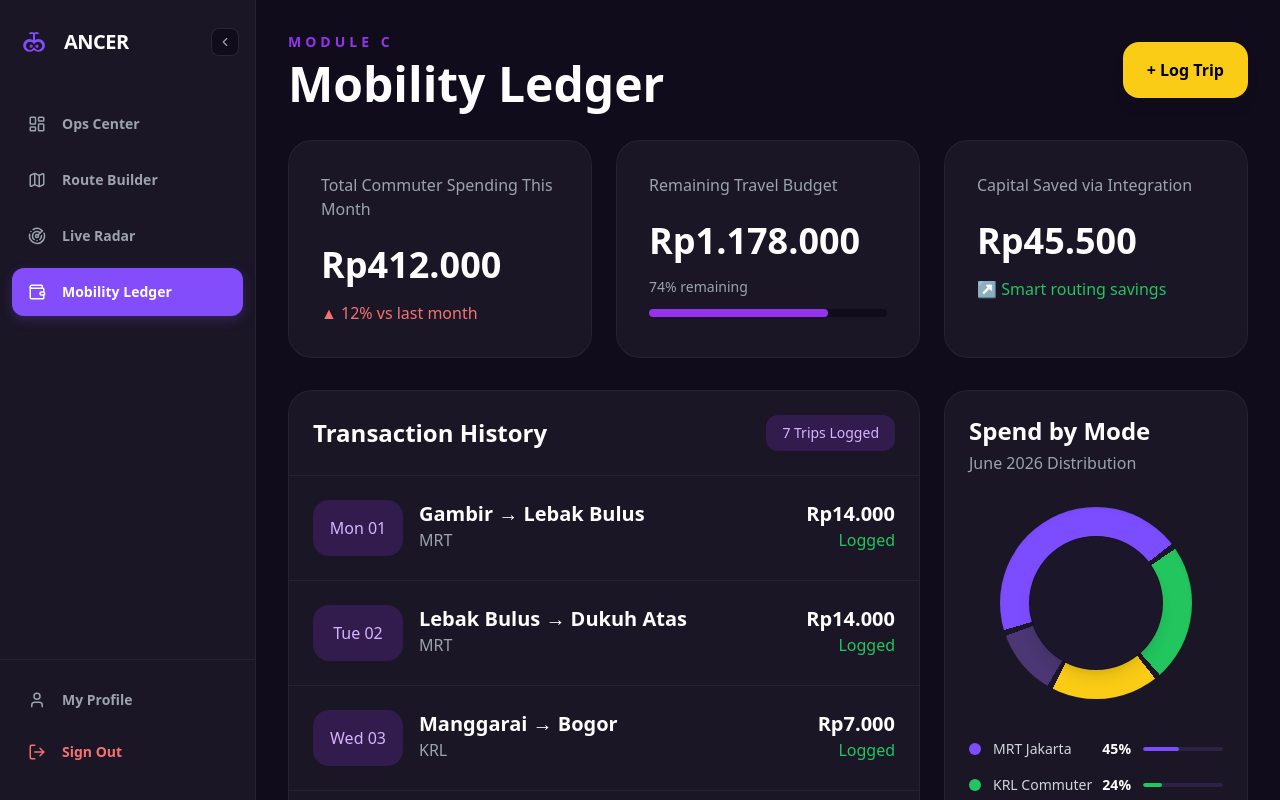
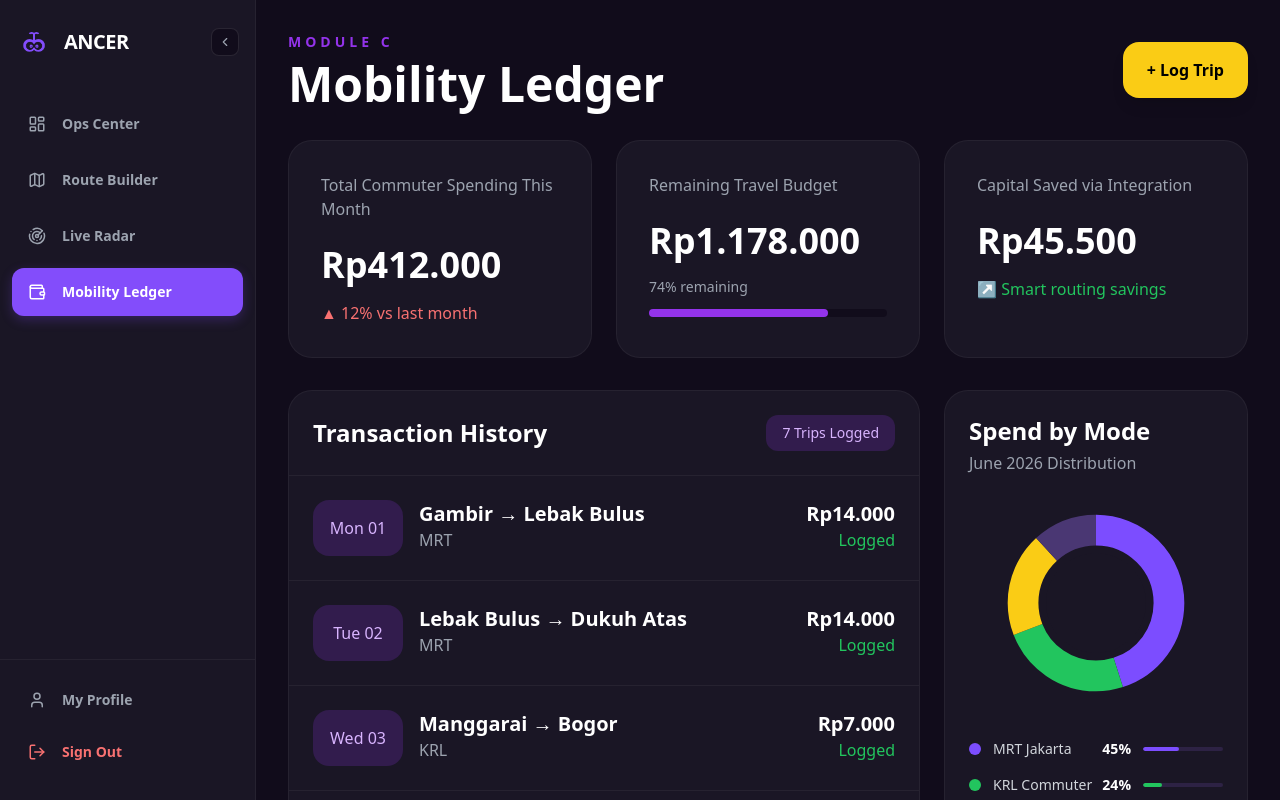
Before and after one commit to farrelabdaaghazka/Ancer, a React (Vite) app: page /ledger in a window 1280 px wide. Built offline with nearby package versions, Linux system fonts and the light colour scheme.

Commit message:
style: menambahkan animasi pada donut chart

```diff
--- a/src/pages/MobilityLedger.jsx
+++ b/src/pages/MobilityLedger.jsx
@@ -1,11 +1,22 @@
-import React, { useState } from 'react';
+import React, { useState, useEffect } from 'react';
 
 export default function MobilityLedger() {
-  // State untuk mengontrol buka/tutup modal
   const [isModalOpen, setIsModalOpen] = useState(false);
+  const [isLoaded, setIsLoaded] = useState(false);
+
+useEffect(() => {
+    const timer = setTimeout(() => setIsLoaded(true), 100);
+    return () => clearTimeout(timer);
+  }, []);
 
   return (
     <div className="bg-[#110c1b] text-white font-inter flex min-h-screen">
+      <style>{`
+        @keyframes pieIntro {
+          0% { transform: scale(0.85) rotate(-90deg); opacity: 0; }
+          100% { transform: scale(1) rotate(0deg); opacity: 1; }
+        }
+      `}</style>
 
       {/* MAIN CONTENT */}
       <main className="flex-1 h-screen overflow-y-auto p-4 md:p-8">
@@ -91,25 +102,79 @@ export default function MobilityLedger() {
             <h2 className="text-2xl font-bold">Spend by Mode</h2>
             <p className="text-gray-400 mt-1 mb-8">June 2026 Distribution</p>
 
-            <div className="w-48 h-48 rounded-full mx-auto relative mb-10 shadow-inner" style={{
-              background: `conic-gradient(from 250deg,
-                #1c162a 0% 1%, #7c4dff 1% 45%,
-                #1c162a 45% 46%, #22c55e 46% 69%,
-                #1c162a 69% 70%, #facc15 70% 88%,
-                #1c162a 88% 89%, #4a3773 89% 100%
-              )`
-            }}>
-              <div className="absolute inset-0 flex items-center justify-center">
-                <div className="w-[70%] h-[70%] bg-[#1c162a] rounded-full border border-black/20 shadow-lg"></div>
-              </div>
+            <div className="w-48 h-48 mx-auto relative mb-10 flex items-center justify-center">
+              <svg className="w-full h-full transform -rotate-90" viewBox="0 0 100 100">
+
+                <circle
+                  cx="50"
+                  cy="50"
+                  r="38"
+                  fill="transparent"
+                  stroke="#1c162a"
+                  strokeWidth="16"
+                />
+
+                {/* Segment 1: MRT Jakarta (45%) */}
+                <circle
+                  cx="50"
+                  cy="50"
+                  r="38"
+                  fill="transparent"
+                  stroke="#7c4dff"
+                  strokeWidth="16"
+                  className="transition-all duration-1000 ease-out"
+                  strokeDasharray={isLoaded ? "107.4 238.8" : "0 238.8"}
+                  strokeDashoffset="0"
+                />
+
+                {/* Segment 2: KRL Commuter (24%) */}
+                <circle
+                  cx="50"
+                  cy="50"
+                  r="38"
+                  fill="transparent"
+                  stroke="#22c55e"
+                  strokeWidth="16"
+                  className="transition-all duration-1000 ease-out"
+                  strokeDasharray={isLoaded ? "57.3 238.8" : "0 238.8"}
+                  strokeDashoffset={isLoaded ? "-107.4" : "0"}
+                />
+
+                {/* Segment 3: TransJakarta (19%) */}
+                <circle
+                  cx="50"
+                  cy="50"
+                  r="38"
+                  fill="transparent"
+                  stroke="#facc15"
+                  strokeWidth="16"
+                  className="transition-all duration-1000 ease-out"
+                  strokeDasharray={isLoaded ? "45.4 238.8" : "0 238.8"}
+                  strokeDashoffset={isLoaded ? "-164.7" : "0"}
+                />
+
+                {/* Segment 4: JakLingko (12%) */}
+                <circle
+                  cx="50"
+                  cy="50"
+                  r="38"
+                  fill="transparent"
+                  stroke="#4a3773"
+                  strokeWidth="16"
+                  className="transition-all duration-1000 ease-out"
+                  strokeDasharray={isLoaded ? "28.7 238.8" : "0 238.8"}
+                  strokeDashoffset={isLoaded ? "-210.1" : "0"}
+                />
+              </svg>
+              <div className="absolute w-[52%] h-[52%] bg-[#1a1625] rounded-full"></div>
             </div>
 
             <div className="space-y-4 text-sm font-medium text-gray-400">
               {[
-                { name: 'MRT Jakarta', percentage: '45%', color: 'bg-[#7c4dff]' },
-                { name: 'KRL Commuter', percentage: '24%', color: 'bg-[#22c55e]' },
-                { name: 'TransJakarta', percentage: '19%', color: 'bg-[#facc15]' },
-                { name: 'JakLingko', percentage: '12%', color: 'bg-[#4a3773]' },
+                { name: "MRT Jakarta", percentage: "45%", color: "bg-[#7c4dff]" },
+                { name: "KRL Commuter", percentage: "24%", color: "bg-[#22c55e]" },
+                { name: "TransJakarta", percentage: "19%", color: "bg-[#facc15]" },
+                { name: "JakLingko", percentage: "12%", color: "bg-[#4a3773]" },
               ].map((item) => (
                 <div key={item.name} className="flex justify-between items-center">
                   <div className="flex items-center gap-3 w-1/2">
@@ -119,7 +184,10 @@ export default function MobilityLedger() {
                   <div className="flex items-center justify-end gap-3 w-1/2">
                     <span className="font-bold text-white">{item.percentage}</span>
                     <div className="w-20 bg-[#2d2244] h-1 rounded-full overflow-hidden">
-                      <div className={`${item.color} h-full rounded-full`} style={{ width: item.percentage }}></div>
+                      <div
+                        className={`${item.color} h-full rounded-full transition-all duration-1000 ease-out`}
+                        style={{ width: isLoaded ? item.percentage : "0%" }}
+                      ></div>
                     </div>
                   </div>
                 </div>
```
